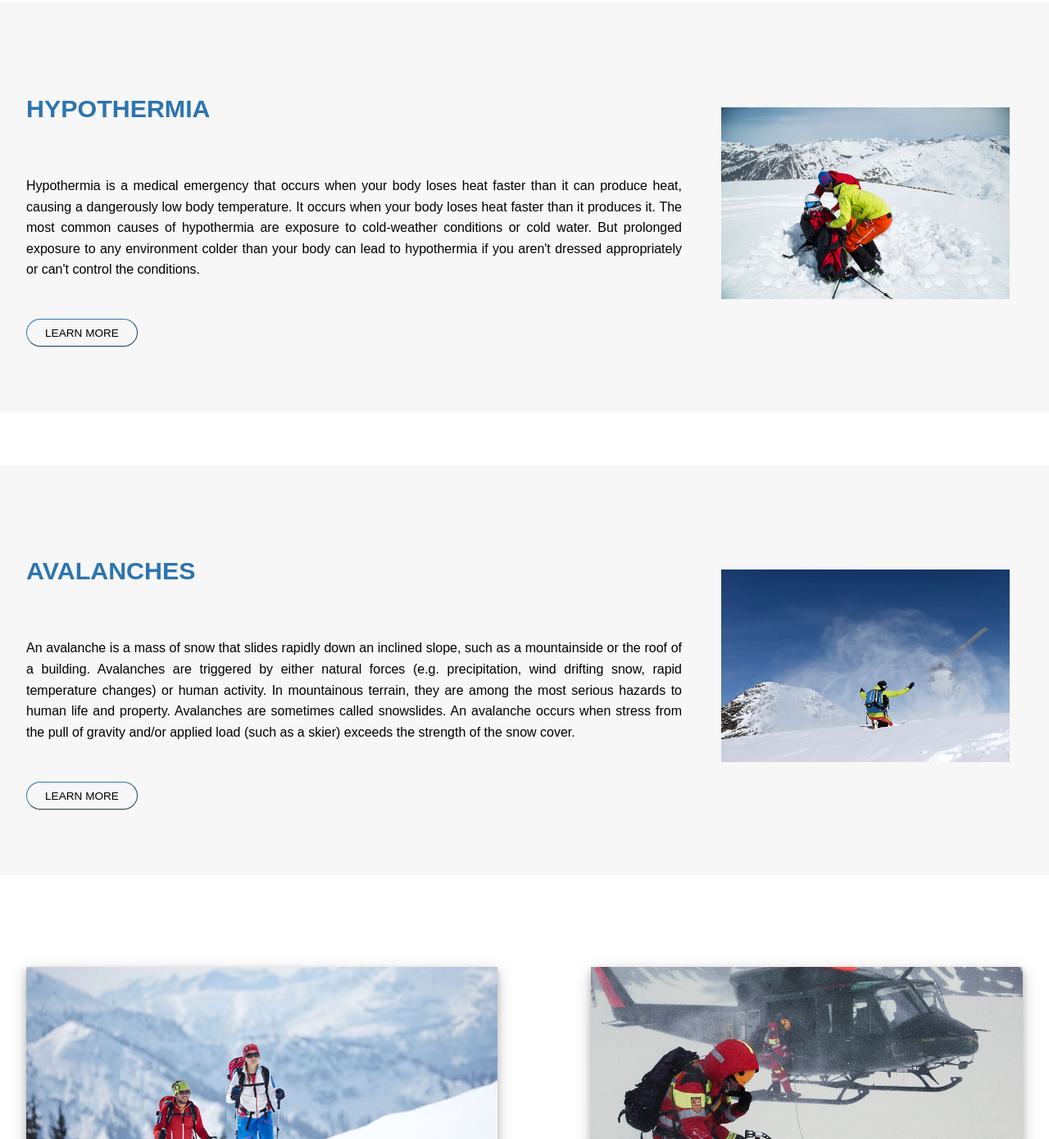
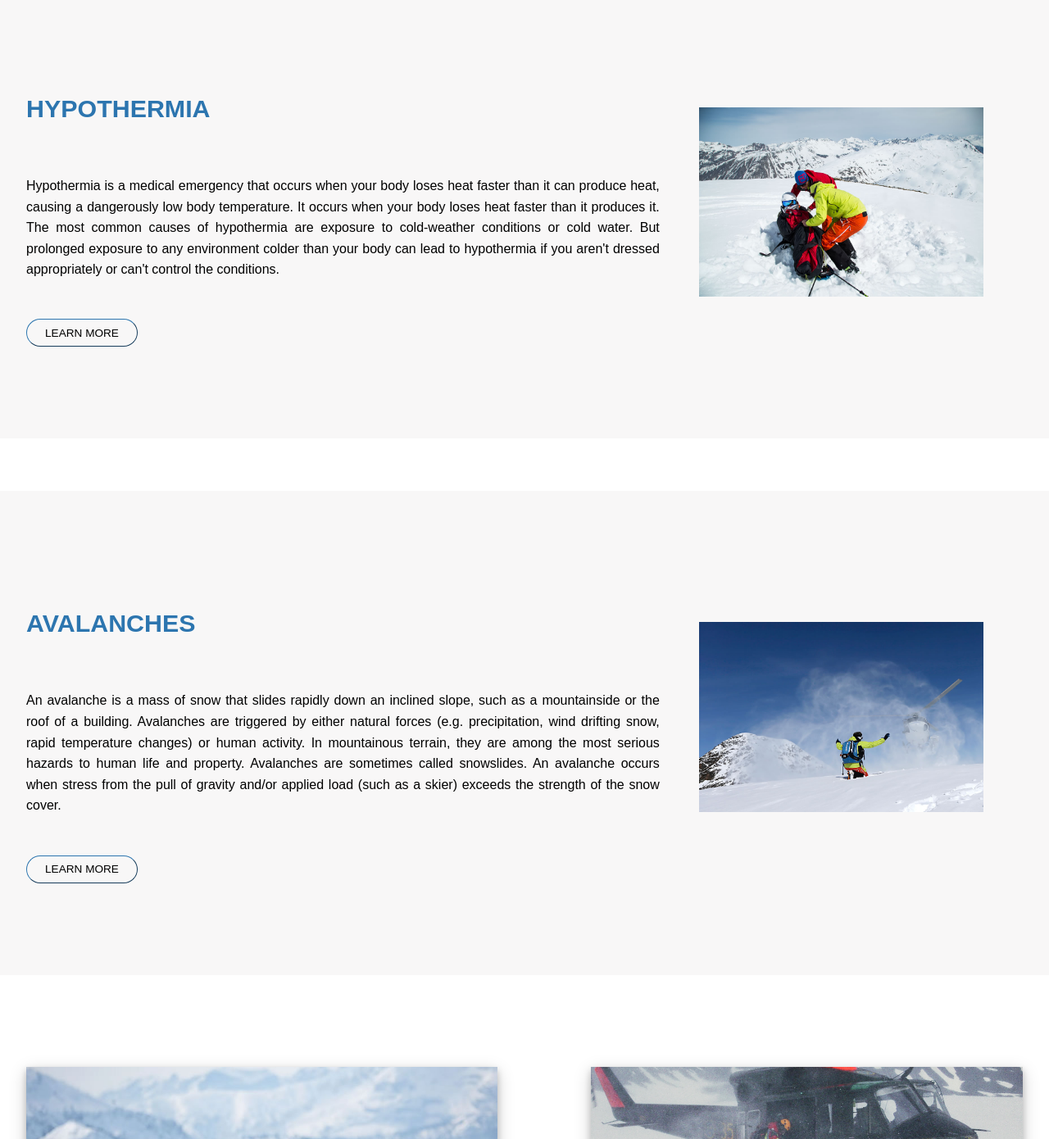
Before and after one commit to joannekimm/Kalmont, a plain HTML site: page index.html in a window 1280 px wide. Shown: the part 2255-3645 px from the top of the page at 82% size. Drawn offline with Linux system fonts and the light colour scheme.

Commit message:
Add files via upload

```diff
--- a/css/index.css
+++ b/css/index.css
@@ -206,7 +206,6 @@ p, h3{
 	flex-direction: column;
 	flex: 55%;
 	margin-bottom: 5em;
-	margin-left: 2em;
 }
 
 .box-item-2 {
--- a/index.html
+++ b/index.html
@@ -126,13 +126,15 @@
               </div>
               <div class = "space"> </div>
             </div>
-            </section>
+            </div>
           </div>
-        </div>
+      </section>
 
-          <div class= "container-box-1">
-                <div class= "box">
-                  <div class= "box-item-1">
+       <div class= "container-box-2">
+         <div class = "main-container">
+          <div class = "main-item">
+            <div class= "box">
+              <div class= "box-item-1">
                   <section id = "hypothermia">
 
                     <h2> <strong> HYPOTHERMIA </strong> </h2>
@@ -149,9 +151,12 @@
                 </div>
             </div>
         </div>
+      </div>
+    </div>
 
-
-          <div class= "container-box-2">
+       <div class= "container-box-2">
+         <div class = "main-container">
+          <div class = "main-item">
             <div class= "box">
               <div class= "box-item-1">
               <section id = "avalanches">
@@ -170,6 +175,8 @@
                </div>
              </div>
            </div>
+         </div>
+       </div>
 
          <div class = "main-container">
            <div class = "main-item">
```
